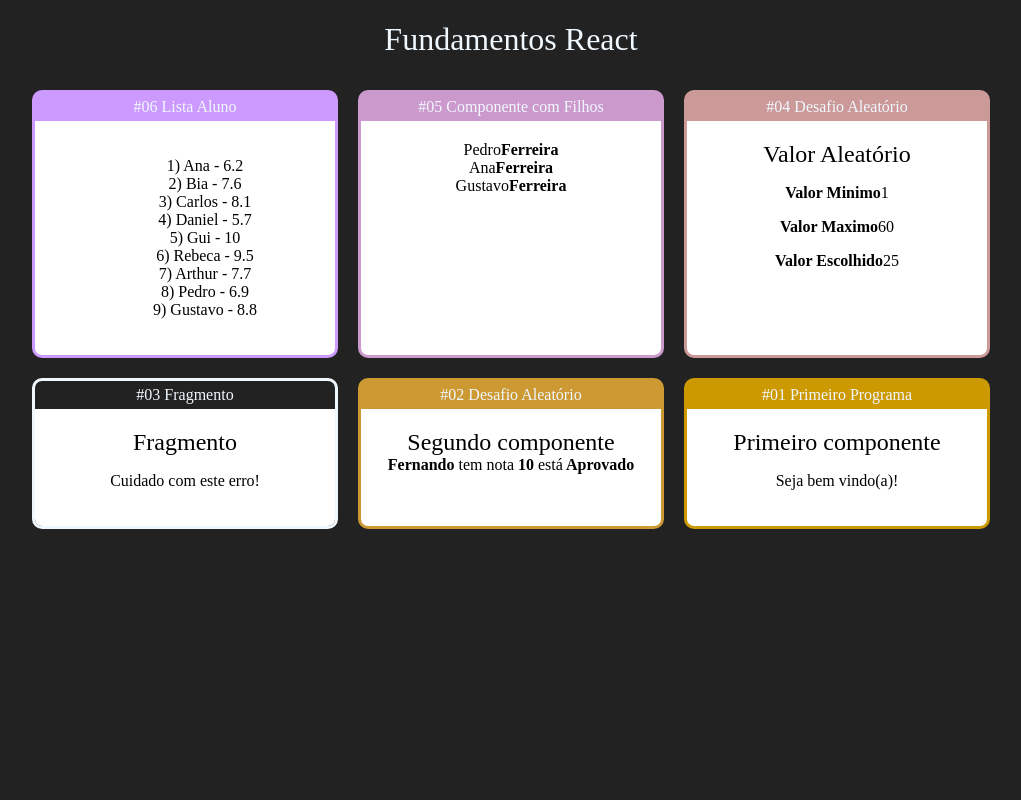
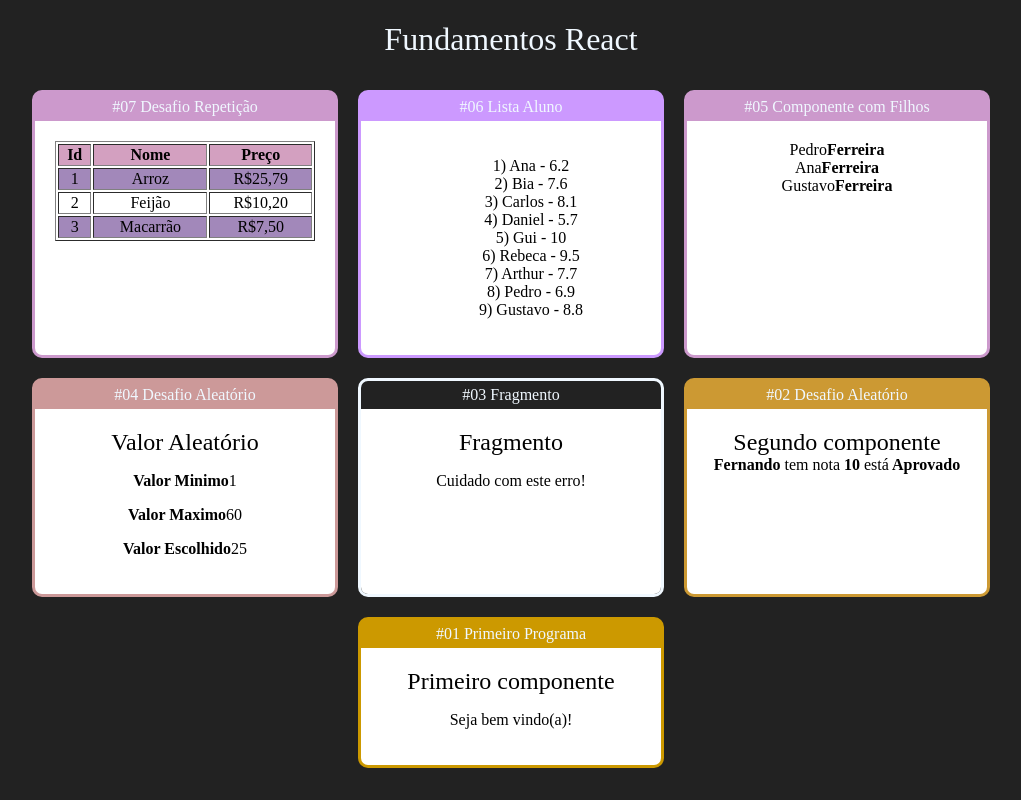
Before and after one commit to fernandoap46/ProjetoReactRedux, a React (Create React App) app in the folder fundamentos-react/: page / in a window 1280 px wide. Shown: the whole page, without its empty margins (129-1150 px from the left). Built offline with nearby package versions, Linux system fonts and the light colour scheme.

Commit message:
import Desafio TabelaProduto

```diff
--- a/fundamentos-react/src/App.jsx
+++ b/fundamentos-react/src/App.jsx
@@ -1,6 +1,7 @@
 import './App.css'
 import React from "react";
 
+import TabelaProdutos from './Repeticao/TabelaProdutos';
 import ListaAluno from './Repeticao/ListaAlunos';
 import Familia from './components/basicos/Familia';
 import FamiliaMembro from './components/basicos/FamiliaMembro';
@@ -11,11 +12,16 @@ import ComParametro from './components/basicos/ComParametro'
 import Fragmento from './components/basicos/Fragmento'
 
 
+
 export default function App(props) {
     return(
         <div className="App">
             <h1>Fundamentos React</h1>
             <div className="Cards">
+
+            <Card titulo="#07 Desafio Repetição" color="#CC99CC">
+                    <TabelaProdutos></TabelaProdutos>
+                </Card>
 
                 <Card titulo="#06 Lista Aluno" color="#CC99FF">
                     <ListaAluno></ListaAluno>
```
